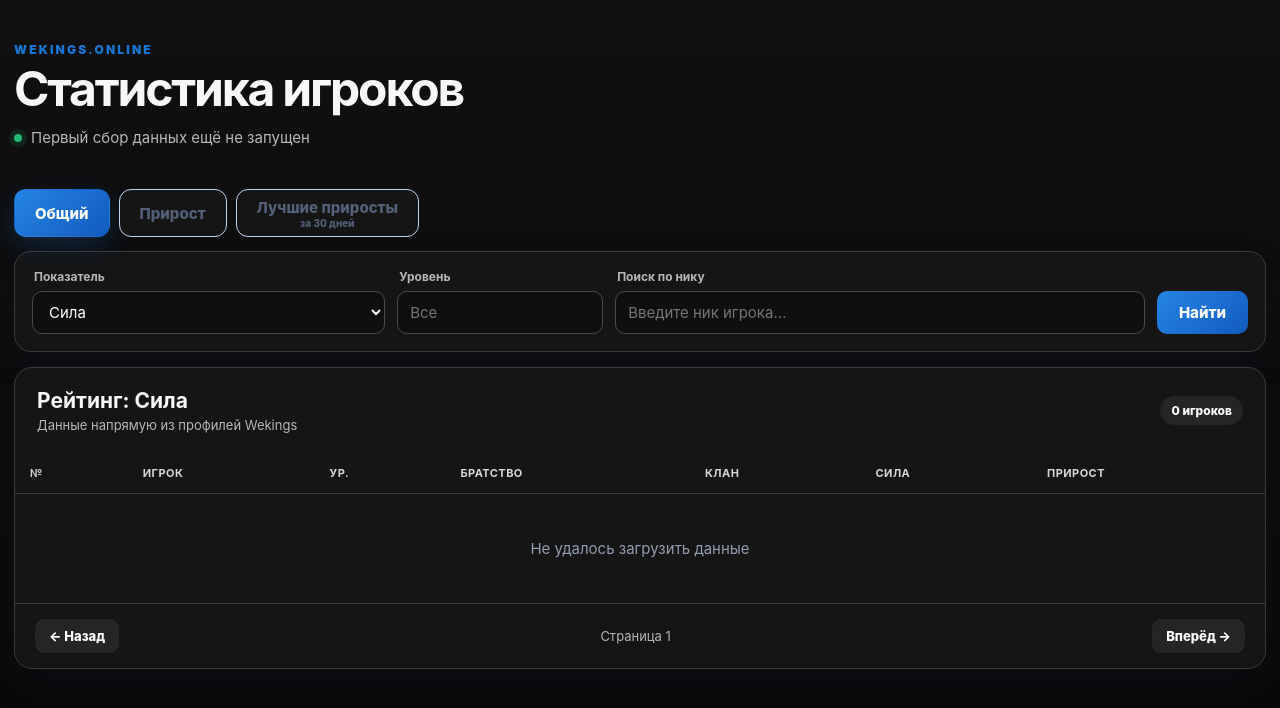
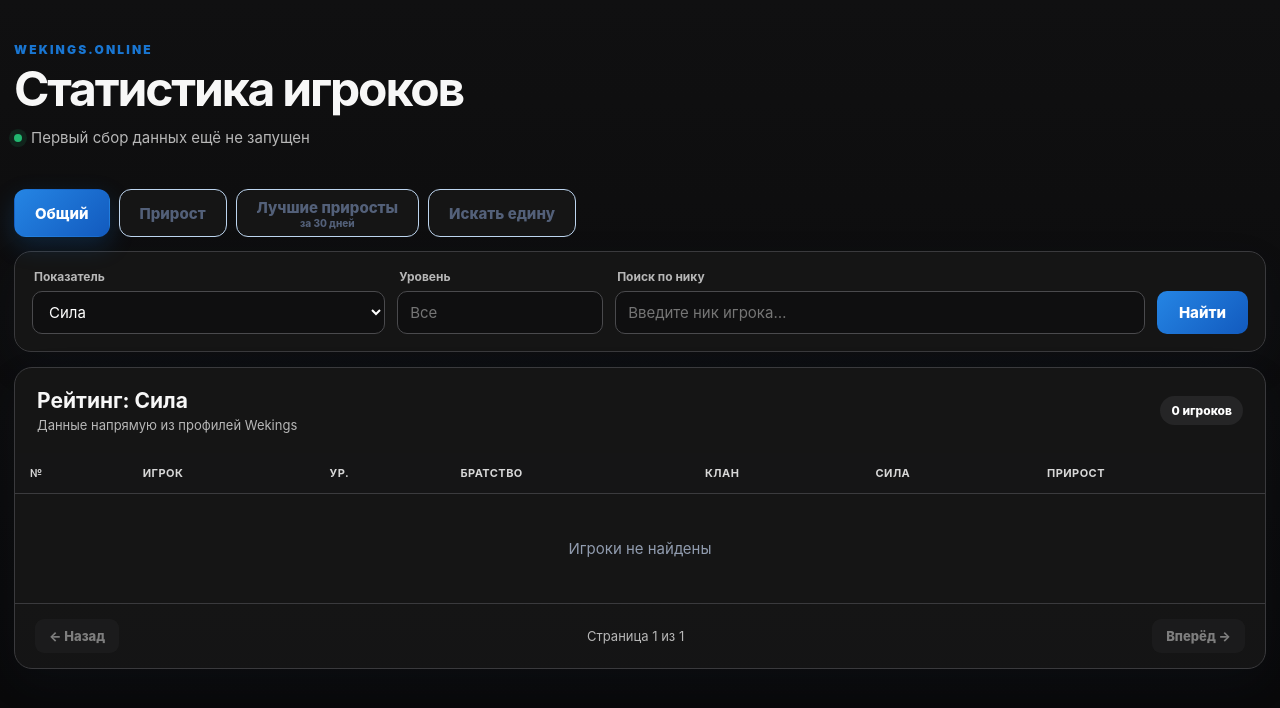
Before and after one commit to michel54543-design/wekings-statistics, a Flask app: page / in a window 1280 px wide. Shown: the top 708 px of the page. Run offline with Flask 3, Linux system fonts and the light colour scheme; data that the repository does not hold is empty.

Commit message:
Add files via upload

```diff
--- a/templates/index.html
+++ b/templates/index.html
@@ -21,6 +21,7 @@
       <button data-mode="general" class="active">Общий</button>
       <button data-mode="growth">Прирост</button>
       <button data-mode="best">Лучшие приросты <small>за 30 дней</small></button>
+      <button data-mode="stats">Искать едину</button>
     </nav>
 
     <section id="scanProgress" class="scan-progress hidden">
@@ -84,8 +85,8 @@
         <span id="resultCount">—</span>
       </div>
       <div class="table-wrap">
-        <table>
-          <thead><tr><th>№</th><th>Игрок</th><th>Ур.</th><th>Братство</th><th>Клан</th><th id="metricTitle">Сила</th><th>Прирост</th></tr></thead>
+        <table id="rankingTable">
+          <thead id="tableHead"><tr><th>№</th><th>Игрок</th><th>Ур.</th><th>Братство</th><th>Клан</th><th id="metricTitle">Сила</th><th>Прирост</th></tr></thead>
           <tbody id="rows"><tr><td colspan="7" class="loading">Загрузка статистики…</td></tr></tbody>
         </table>
       </div>
```
